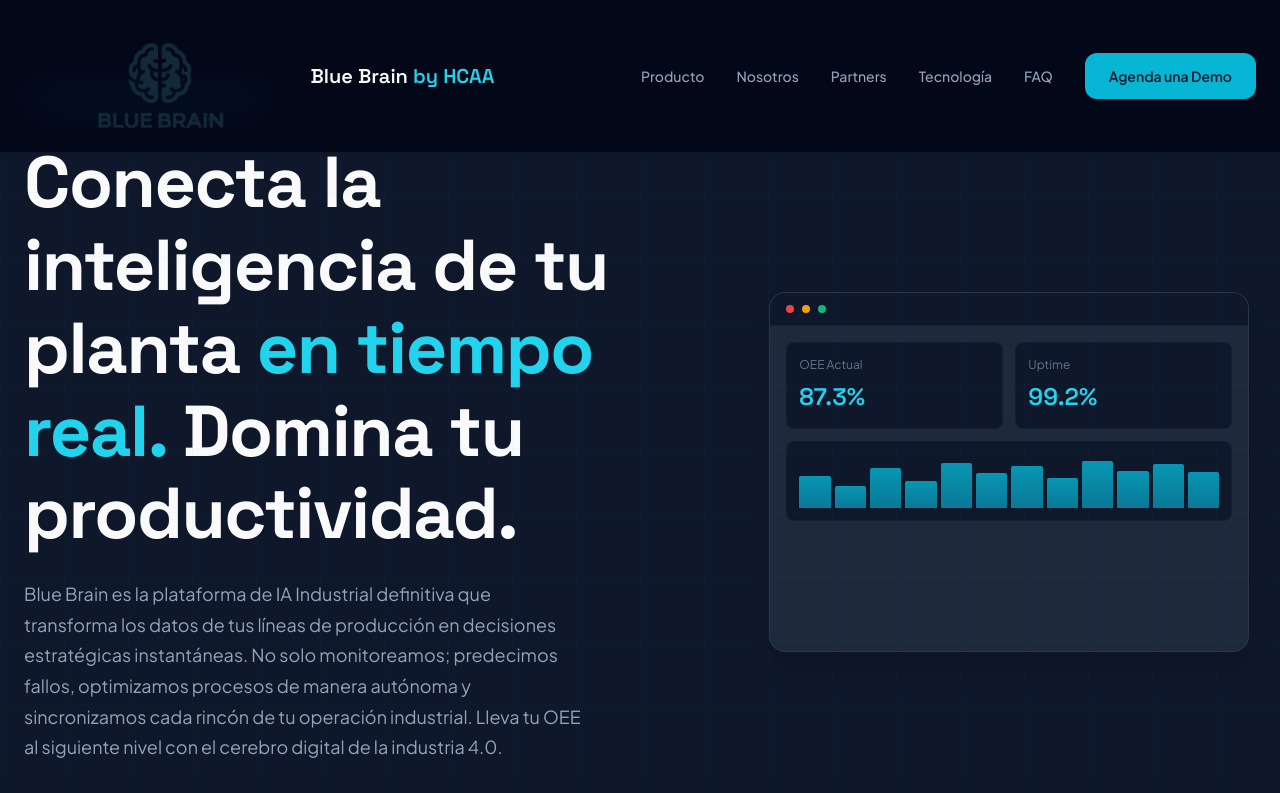
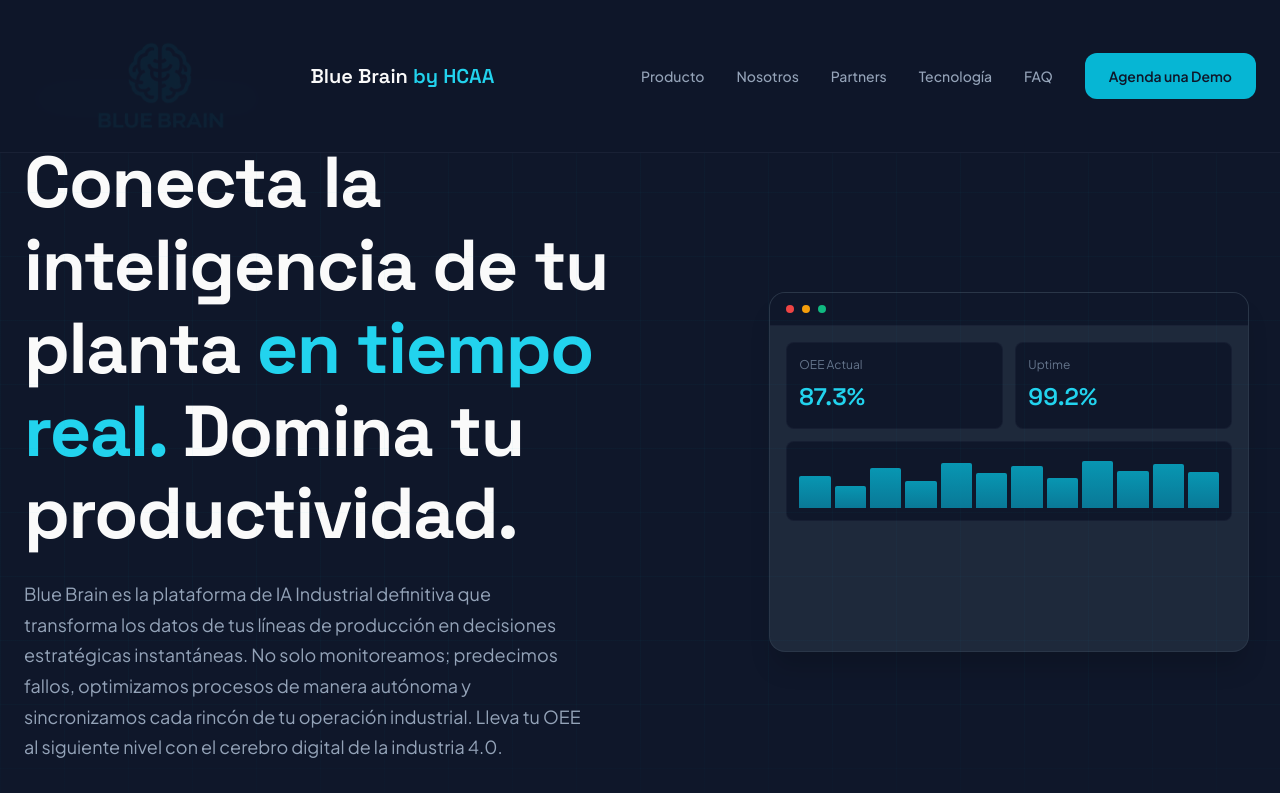
Before and after one commit to RaptorT77/BLUE-BRAIN, a React (Vite) app: page / in a window 1280 px wide. Shown: the top 793 px of the page. Built offline with nearby package versions, Linux system fonts and the light colour scheme.

Commit message:
Lighten header background for better logo visibility

```diff
--- a/src/index.css
+++ b/src/index.css
@@ -206,7 +206,7 @@
   right: 0;
   z-index: 100;
   padding: var(--space-4) 0;
-  background: rgba(2, 6, 23, 0.85);
+  background: rgba(15, 23, 42, 0.95);
   backdrop-filter: blur(12px);
   border-bottom: 1px solid rgba(148, 163, 184, 0.08);
 }
```
